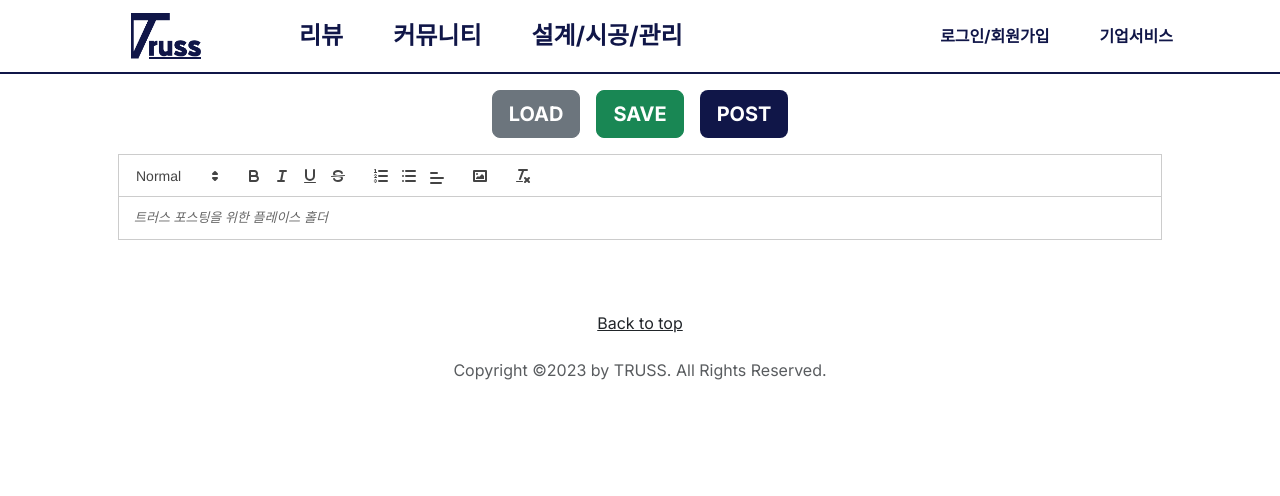
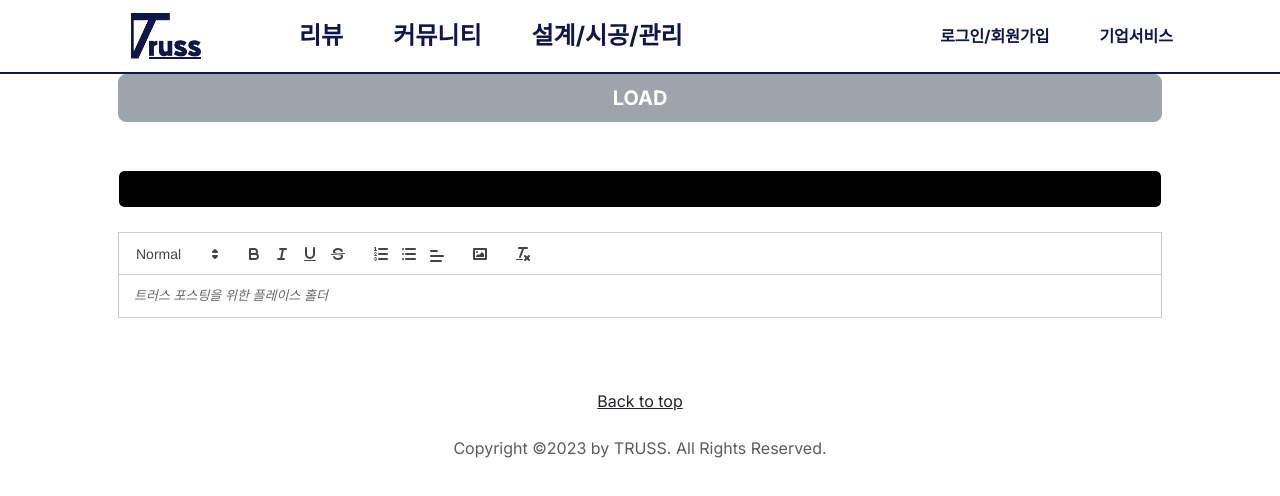
Before and after one commit to Trusstree/woomzip_frontend, a Next.js app: page /community/write in a window 1280 px wide. Shown: the top 496 px of the page. Built offline with nearby package versions, Linux system fonts and the light colour scheme; no server answers.

Commit message:
포스팅 부분 개발 중 // 기본적인 api 작동은 구현 완료, 컴포넌트 & 훅 구성 필요

```diff
--- a/src/components/posts/Editor.tsx
+++ b/src/components/posts/Editor.tsx
@@ -1,11 +1,15 @@
 "use client"
 
 import 'react-quill/dist/quill.snow.css';
-import { useEffect, useMemo, useRef, useState } from 'react';
+import { ChangeEvent, useMemo, useRef } from 'react';
 import ReactQuill from 'react-quill';
-import EditorSaveButton from './EditorSaveButton';
 import * as DOMPurify from "dompurify";
 import AWS from "aws-sdk";
+import useForm from '@/hooks/useForm';
+import SubmitButton from '../forms/SubmitButton';
+import { isRequired } from '@/utils/validator';
+import { postPost } from '@/api/postAPI';
+import TextBox from '../forms/Textbox';
 
 type EditorProps = {
 }
@@ -24,11 +28,33 @@ const formats = [
   'image',
 ];
 
+const validate = (values: any) => {
+  const errors = {
+    title: isRequired(values.title),
+    text: isRequired(values.text),
+  };
+
+  return errors;
+};
+
 export default function Editor(props: EditorProps) {
-  const [data, setData] = useState('');
+  const callback = async (postData:any)=>{
+    const { data, error } = await postPost({
+      ...postData,
+      viewCount:0,
+      likeCount:0,
+      comments:""
+    });
+    console.log(data);
+    if(error)console.log(error);
+  };
+
+  const { handleChange, handleClick, handleSubmit, values, errors } = useForm(callback, validate);
+
   const quillRef = useRef();
 
   const imageHandler = async () => {
+    if(document) return;
     const input = document.createElement("input");
     input.setAttribute("type", "file");
     input.setAttribute("accept", "image/*");
@@ -107,47 +133,61 @@ export default function Editor(props: EditorProps) {
     },
   }),[]);
 
-  useEffect(()=>{
-    console.log(data);
-  },[data]);
-
   return (
     <div>
+      <form>
         <div className='d-flex justify-content-center'>
-        <EditorSaveButton
-          className="mx-2 my-3 btn-secondary">
+          {/* <EditorSaveButton
+            className="mx-2 my-3 btn-secondary"
+            postData={data}>
             LOAD
           </EditorSaveButton>
           <EditorSaveButton
-          className="mx-2 my-3 text-white btn-success">
+            className="mx-2 my-3 text-white btn-success"
+            postData={data}>
             SAVE
-        </EditorSaveButton>
-        <EditorSaveButton
-          className="mx-2 my-3 text-white"
-          style={{backgroundColor:"#101648"}}>
-          POST
-        </EditorSaveButton>
+          </EditorSaveButton> */}
+
+
+          <SubmitButton
+            title={'LOAD'}
+            handleSubmit={handleSubmit}
+            values={values}
+            errors={errors}
+            keys={["title", "text"]}
+            allRequired={true}
+          />
         </div>
+        <TextBox
+          id={''}
+          label={''}
+          placeholder={''}
+          disabled={false}
+          readonly={false}
+          handleChange={handleChange}
+          name={''}
+          value={values["title"]}/>
 
         <ReactQuill
           ref={quillRef}
           className='mb-3'
-        value={data}
-        onChange={setData}
+          value={values["text"]}
+          onChange={values["text"]}
           modules={modules}
           formats={formats}
           placeholder={'트러스 포스팅을 위한 플레이스 홀더'}
           theme="snow"
         />
+      </form>
 
-      {data && (
+      {values["text"] && (
         <div
           style={{
             width: "60vw",
             whiteSpace: "normal",
           }}
           dangerouslySetInnerHTML={{
-            __html: DOMPurify.sanitize(String(data)),
+            __html: DOMPurify.sanitize(String(values["text"])),
           }}
         />
       )}
--- a/src/components/posts/EditorSaveButton.tsx
+++ b/src/components/posts/EditorSaveButton.tsx
@@ -1,20 +1,34 @@
 "use client"
 
-import { CSSProperties } from "react"
+import { postPost } from "@/api/postAPI"
+import { CSSProperties, useCallback, useEffect } from "react"
 
 type EditorSaveButtonProps = {
-  children:string
+  postData: any
+  children: string
   className?: string
   style?: CSSProperties
 }
 
 export default function EditorSaveButton(props: EditorSaveButtonProps) {
-  const {children, className, style } = props;
+  const { postData, children, className, style } = props;
+
+  const postPostData = useCallback( async (postData:any)=>{
+    const { data, error } = await postPost({
+      ...postData,
+      viewCount:0,
+      likeCount:0,
+      comments:""
+    });
+    console.log(data);
+    if(error)console.log(error);
+  },[postData])
 
   return (
     <button
       className={`${className} btn btn-lg fw-bold`}
-      style={{...style}}>
+      style={{...style}}
+      onClick={()=>(postPostData(postData))}>
       {children}
     </button>
   )
```
Also changed, not shown: src/app/community/[pid]/page.tsx (added, +15 -0 lines), src/app/community/page.tsx (+12 -2 lines), src/app/posts/page.tsx (deleted, +0 -15 lines), src/components/posts/Postpage.tsx (added, +50 -0 lines), src/hooks/useEditor.tsx (added, +67 -0 lines). Lines whose indentation alone changed are shown as unchanged.
